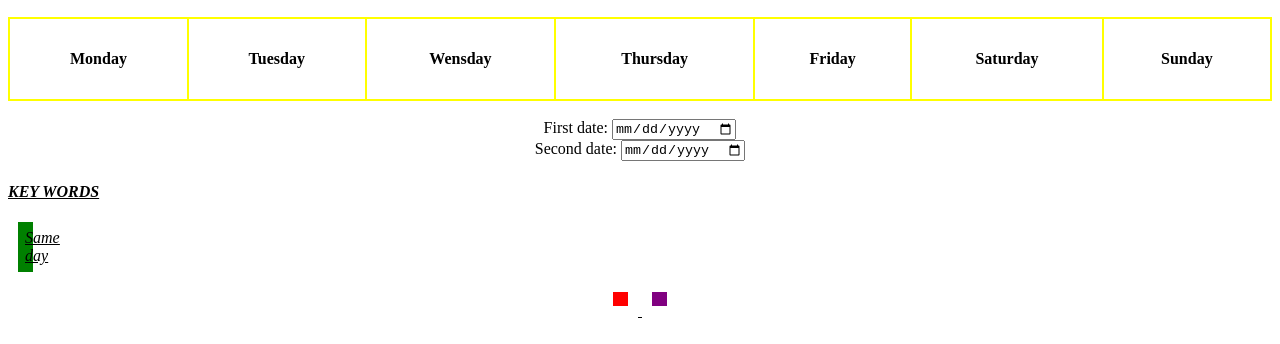
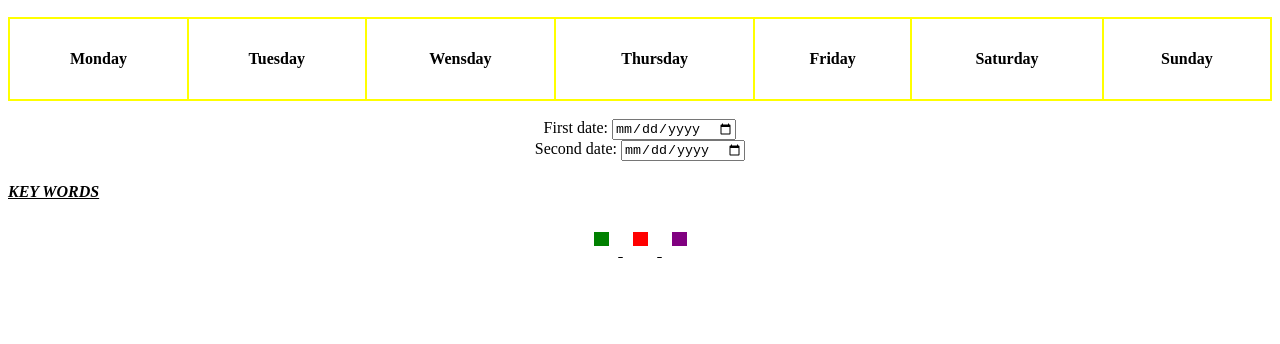
Before and after one commit to MANtor123/Matching_days, a plain HTML site: page index.html in a window 1280 px wide. Shown: the part 110-454 px from the top of the page. Drawn offline with nearby package versions, Linux system fonts and the light colour scheme.

Commit message:
updates webpage

```diff
--- a/index.html
+++ b/index.html
@@ -25,8 +25,8 @@
 
     <h4 align='left'><i><u> KEY WORDS <u><i> </h4>
 
-   <div class='div1' align='right' onclick="myFunction()"> Same day
-   <span class='popuptext' id='myPopup'></span>
+   <div class='div1' align='right' onclick="myFunction()">
+   <span class='popuptext' id='myPopup'>Same day</span>
    </div>
 
    <div class='div2' align='left' onclick="myfunction()">
--- a/matching.css
+++ b/matching.css
@@ -53,7 +53,7 @@ border-collapse: collapse;
 
 }
 
-.popup {
+.div1 {
     position: relative;
     display: inline-block;
     cursor: pointer;
```
